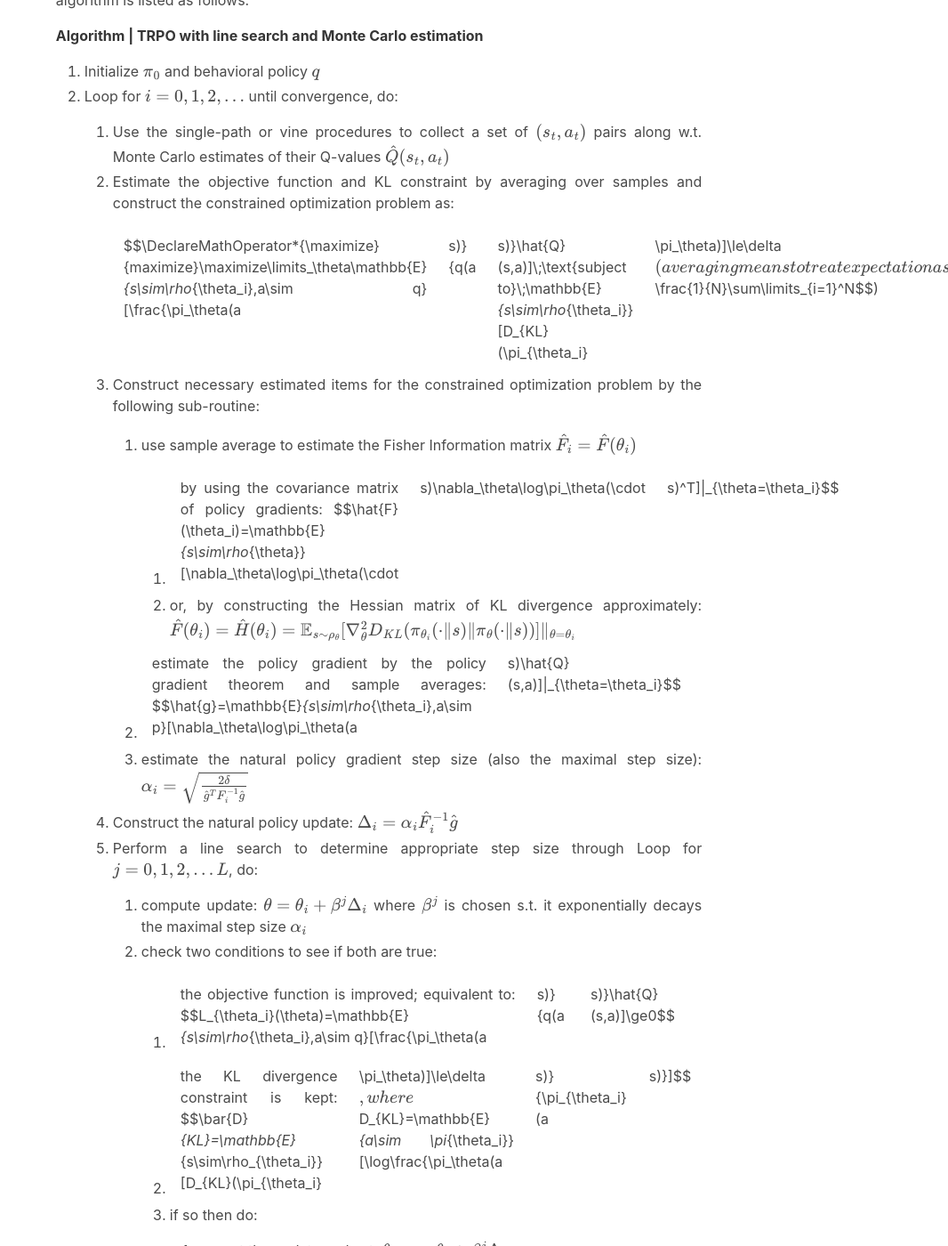
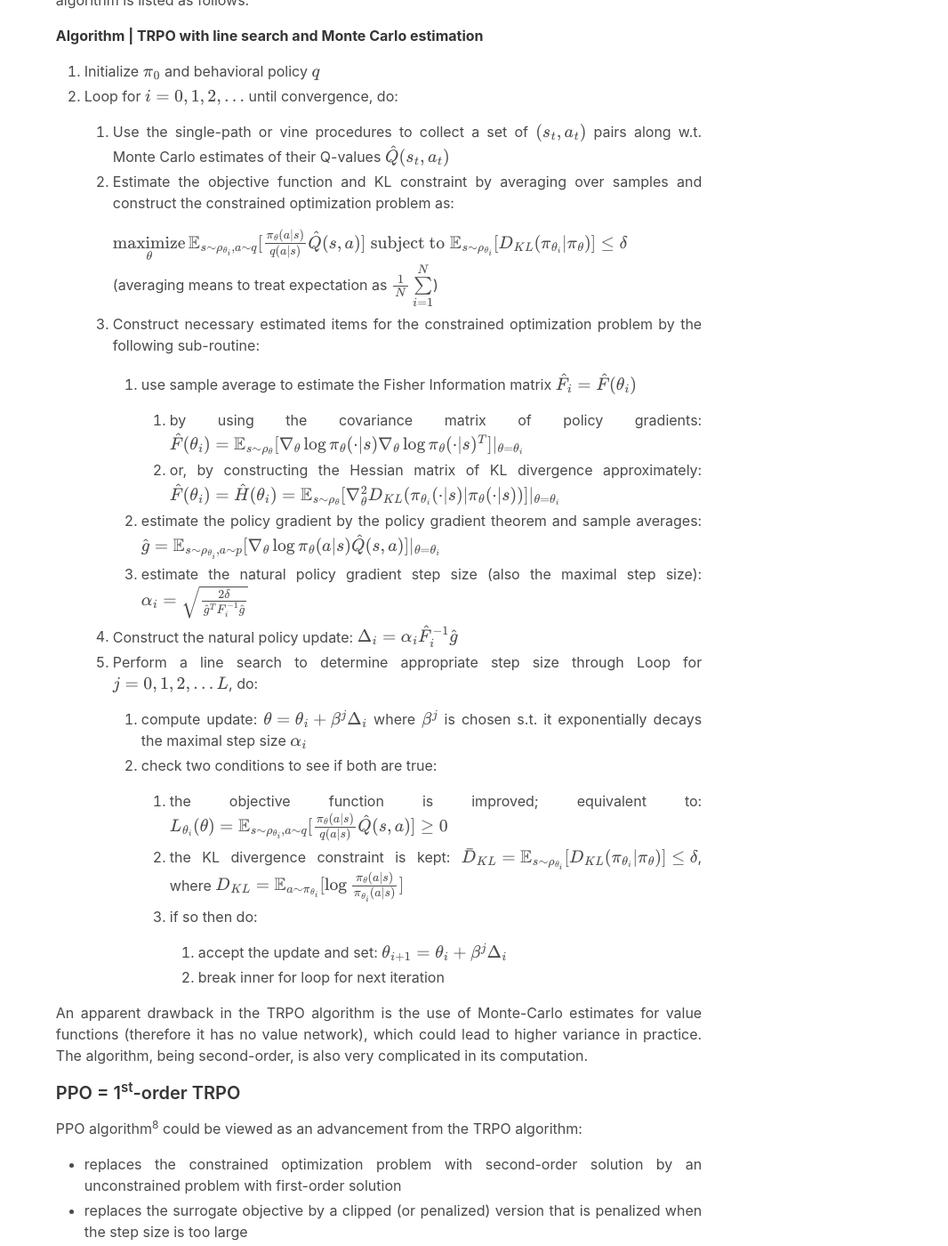
Before and after one commit to baihuaxie/baihuaxie.github.io, a Jekyll site: the page built from _posts/2020-09-02-A-Closer-Look-At-PPO-TRPO.md, in a window 1280 px wide and 1400 px high, scrolled down 6332 px. Shown: the whole window at 89% size, without its empty margins (214-1280 px from the left). Built offline with Jekyll 4.4.1, drawn with Linux system fonts in a browser that asks for light colours; formulas are drawn with MathJax 3; some of the changed text lies outside the part shown.

Commit message:
09/02: replace '|' in latex with '\vert'

```diff
--- a/_posts/2020-09-02-A-Closer-Look-At-PPO-TRPO.md
+++ b/_posts/2020-09-02-A-Closer-Look-At-PPO-TRPO.md
@@ -16,7 +16,7 @@ The notations are summarized in the following table:
 | ------------------------------------------------------- | :----------------------------------------------------------- |
 | $$s_t, a_t, r_t$$                                       | the **state** $$s$$, **action** $$a$$ and **reward** $$r$$ at current timestep $$t$$ |
 | $$\gamma$$                                              | **discount factor**                                          |
-| $$\pi_\theta(a_t\|s_t)$$                                 | the policy network parameterized by $$\theta$$ that approximates the stochastic **policy function** |
+| $$\pi_\theta(a_t \vert s_t)$$                           | the policy network parameterized by $$\theta$$ that approximates the stochastic **policy function** |
 | $$\hat{V}_\phi(s_t)$$                                   | the value network parameterized by $$\phi$$ that approximates the **state-value function** |
 | $$\hat{Q}(s_t,a_t)$$                                    | the estimated **action-value function**                      |
 | $$\hat{A}(s_t,a_t)$$                                    | the estimated **advantage function**                         |
@@ -29,7 +29,7 @@ The basic RL problem setting is assumed in the discussion. The agent has access
 Policy gradient algorithms are a leading class of model-free reinforcement learning methods. Compared to deep Q-learning<sup>3</sup>, another class of very successful value-based methods, policy gradients are considered to be more soundly grounded theoretically. The theories can be traced back to the ground-breaking work of Richard Sutton et al on the policy gradient theorem<sup>4</sup>, which provided a theoretical formula for the gradients w.r.t. parameters of the policy network. Its generalized form is as follows<sup>5</sup>:
 
 $$
-\hat{g}=\mathbb{E}_{s,a\sim\pi_\theta}[\sum\limits_{t=0}^\infty\Psi_t\nabla_\theta\log\pi_\theta(a_t|s_t)]
+\hat{g}=\mathbb{E}_{s,a\sim\pi_\theta}[\sum\limits_{t=0}^\infty\Psi_t\nabla_\theta\log\pi_\theta(a_t \vert s_t)]
 $$
 
 where $$\Psi_t$$ typically takes the form of a Q-value function, an advantage function, a TD-residual of value functions, or simply the sum of (discounted) rewards of the sampled trajectory, among other choices. Meanwhile, it is almost imperative in practice to subtract from $$\Psi_t$$ a baseline $$b_t$$, which is a function of the state $$s_t$$ at timestep $$t$$ (a natural choice would be the value function), in order to reduce the high variance of this gradient estimator. Evidently, this necessitates a value network to estimate the value function, in addition to a policy network in deep policy gradient methods. In practice, however, it is common to share the majority of the parameters for the two networks.
@@ -51,15 +51,15 @@ This train of thought led to the development of the natural policy gradient<sup>
 
 $$
 \DeclareMathOperator*{\argmax}{argmax}\\
-g\gets\argmax\limits_g J(\theta+g)\;\text{ subject to a constraint}\;D_{KL}[\pi_{\theta_{old}}|\pi_\theta]\le\delta
+g\gets\argmax\limits_g J(\theta+g)\;\text{ subject to a constraint}\;D_{KL}[\pi_{\theta_{old}} \vert \pi_\theta]\le\delta
 $$
 
-where the objective function is the same as before, and the constraint is now a KL divergence on the two policy functions, as parameterized by the parameters before and after the current update, respectively. The KL divergence is a measure of distance between two probability distributions $$P$$ and $$Q$$ such that $$D_{KL}[P\|Q]=\int\limits_{-\infty}^{+\infty}P(x)\log(\frac{P(x)}{Q(x)})dx$$.
+where the objective function is the same as before, and the constraint is now a KL divergence on the two policy functions, as parameterized by the parameters before and after the current update, respectively. The KL divergence is a measure of distance between two probability distributions $$P$$ and $$Q$$ such that $$D_{KL}[P \vert Q]=\int\limits_{-\infty}^{+\infty}P(x)\log(\frac{P(x)}{Q(x)})dx$$.
 
 How to solve this problem? A general methodology for constrained optimization problems with inequalities is the so called Karush-Kuhn-Tucker (KKT) method, which is a generalization from the classic Lagrangian Multiplier method. As a result, if taken a quadratic approximation, this KL divergence could be related to the Fisher Information Matrix (FIM) by:
 
 $$
-\mathbb{E}_{s,a\sim\pi_{\theta_{old}}}[\nabla_\theta^2 D_{KL}(\pi_{\theta_{old}}(\cdot\|s)||\pi_\theta(\cdot\|s))]\|_{\theta=\theta_{old}}=\mathbb{E}_{s,a\sim\pi_{\theta_{old}}}[\nabla_\theta\log\pi_\theta(\cdot|s)\nabla_\theta\log\pi_\theta(\cdot|s)^T]\|_{\theta=\theta_{old}}=F(\theta_{old})
+\mathbb{E}_{s,a\sim\pi_{\theta_{old}}}[\nabla_\theta^2 D_{KL}(\pi_{\theta_{old}}(\cdot \vert s) \vert \pi_\theta(\cdot \vert s))]\vert_{\theta=\theta_{old}}=\mathbb{E}_{s,a\sim\pi_{\theta_{old}}}[\nabla_\theta\log\pi_\theta(\cdot \vert s)\nabla_\theta\log\pi_\theta(\cdot \vert s)^T]\vert_{\theta=\theta_{old}}=F(\theta_{old})
 $$
 
 In other words, the Hessian matrix of the KL divergence is equal to the covariate matrix of the policy gradient, which in turn is the definition of the FIM. Any algorithm based on the natural policy gradient is thus second-order, as it is required to compute the FIM, which can become prohibitively expensive to do so for large state spaces. In practice, it is usually preferable to compute the Hessian rather than the covariate thanks to the conjugate gradient algorithm<sup>7</sup>, which allows using the FIM in subsequent gradient estimation without actually computing the entire second-order matrix.
@@ -80,7 +80,7 @@ Either the vanilla policy gradient theorem or the natural gradient theorem forms
 * The TRPO surrogate objective<sup>7</sup>:
 
   $$
-  L(\theta)^{TRPO}=\mathbb{E}_{s,a\sim\pi_{\theta_{old}}}[\frac{\pi_\theta(a|s)}{\pi_{\theta_{old}}(a|s)}\hat{Q}(s,a)]
+  L(\theta)^{TRPO}=\mathbb{E}_{s,a\sim\pi_{\theta_{old}}}[\frac{\pi_\theta(a \vert s)}{\pi_{\theta_{old}}(a \vert s)}\hat{Q}(s,a)]
   $$
 
   note that the Q-value function (as in original paper) could be replaced by the advantage function; this is the same surrogate as CPI<sup>11</sup>
@@ -96,7 +96,7 @@ Either the vanilla policy gradient theorem or the natural gradient theorem forms
 * The PPO-penalty surrogate objective<sup>8,9</sup>:
 
 $$
-L(\theta)^{PPO-PEN}=\mathbb{E}_{s,a\sim\pi_{\theta_{old}}}[\frac{\pi_\theta(a_t|s_t)}{\pi_{\theta_{old}}(a_t|s_t)}\hat{A}_t]-\lambda D_{KL}[\pi_{\theta_{old}}|\pi_{\theta}]
+L(\theta)^{PPO-PEN}=\mathbb{E}_{s,a\sim\pi_{\theta_{old}}}[\frac{\pi_\theta(a_t \vert s_t)}{\pi_{\theta_{old}}(a_t \vert s_t)}\hat{A}_t]-\lambda D_{KL}[\pi_{\theta_{old}} \vert \pi_{\theta}]
 $$
 
 **The gradient estimator.** For methods assuming the "true" (and implicit) value function as the objective, it is convenient to estimate policy gradient by either the vanilla policy gradient theorem or the more sophisticated natural policy gradient. Even with an explicit surrogate objective function, sometimes it is still difficult to express the policy gradient w.r.t. $$\theta$$ by simply taking $$\nabla_\theta L(\theta)$$, as an extra constraint (if exists) can complicate the solution. For instance, TRPO solves a KL-divergence constrained optimization problem, thus it still requires help from the natural policy gradient theorem to form its gradient estimator. On the other hand, by using a different surrogate function, PPO simultaneously removed the constraint altogether, thus for its unconstrained optimization problem, the gradient could be easily obtained directly from the surrogate.
@@ -149,14 +149,14 @@ The main idea behind TRPO<sup>7^</sup> is a re-formulation of the natural policy
 
    2. Estimate the objective function and KL constraint by averaging over samples and construct the constrained optimization problem as:
 
-      $$\DeclareMathOperator*{\maximize}{maximize}\maximize\limits_\theta\mathbb{E}_{s\sim\rho_{\theta_i},a\sim q}[\frac{\pi_\theta(a|s)}{q(a|s)}\hat{Q}(s,a)]\;\text{subject to}\;\mathbb{E}_{s\sim\rho_{\theta_i}}[D_{KL}(\pi_{\theta_i}|\pi_\theta)]\le\delta$$  (averaging means to treat expectation as $$\frac{1}{N}\sum\limits_{i=1}^N$$)
+      $$\DeclareMathOperator*{\maximize}{maximize}\maximize\limits_\theta\mathbb{E}_{s\sim\rho_{\theta_i},a\sim q}[\frac{\pi_\theta(a \vert s)}{q(a \vert s)}\hat{Q}(s,a)]\;\text{subject to}\;\mathbb{E}_{s\sim\rho_{\theta_i}}[D_{KL}(\pi_{\theta_i} \vert \pi_\theta)]\le\delta$$  (averaging means to treat expectation as $$\frac{1}{N}\sum\limits_{i=1}^N$$)
 
    3. Construct necessary estimated items for the constrained optimization problem by the following sub-routine:
 
       1. use sample average to estimate the Fisher Information matrix $$\hat{F}_i=\hat{F}(\theta_i)$$
-         1. by using the covariance matrix of policy gradients: $$\hat{F}(\theta_i)=\mathbb{E}_{s\sim\rho_{\theta}}[\nabla_\theta\log\pi_\theta(\cdot|s)\nabla_\theta\log\pi_\theta(\cdot|s)^T]\|_{\theta=\theta_i}$$
-         2. or, by constructing the Hessian matrix of KL divergence approximately: $$\hat{F}(\theta_i)=\hat{H}(\theta_i)=\mathbb{E}_{s\sim\rho_{\theta}}[\nabla_\theta^2 D_{KL}(\pi_{\theta_i}(\cdot\|s)\|\pi_\theta(\cdot\|s))]\|_{\theta=\theta_i}$$
-      2. estimate the policy gradient by the policy gradient theorem and sample averages: $$\hat{g}=\mathbb{E}_{s\sim\rho_{\theta_i},a\sim p}[\nabla_\theta\log\pi_\theta(a|s)\hat{Q}(s,a)]\|_{\theta=\theta_i}$$
+         1. by using the covariance matrix of policy gradients: $$\hat{F}(\theta_i)=\mathbb{E}_{s\sim\rho_{\theta}}[\nabla_\theta\log\pi_\theta(\cdot \vert s)\nabla_\theta\log\pi_\theta(\cdot \vert s)^T]\vert_{\theta=\theta_i}$$
+         2. or, by constructing the Hessian matrix of KL divergence approximately: $$\hat{F}(\theta_i)=\hat{H}(\theta_i)=\mathbb{E}_{s\sim\rho_{\theta}}[\nabla_\theta^2 D_{KL}(\pi_{\theta_i}(\cdot \vert s)\vert\pi_\theta(\cdot \vert s))]\vert_{\theta=\theta_i}$$
+      2. estimate the policy gradient by the policy gradient theorem and sample averages: $$\hat{g}=\mathbb{E}_{s\sim\rho_{\theta_i},a\sim p}[\nabla_\theta\log\pi_\theta(a \vert s)\hat{Q}(s,a)]\vert_{\theta=\theta_i}$$
       3. estimate the natural policy gradient step size (also the maximal step size): $$\alpha_i=\sqrt{\frac{2\delta}{\hat{g}^TF_i^{-1}\hat{g}}}$$
 
    4. Construct the natural policy update: $$\Delta_i=\alpha_i\hat{F}_i^{-1}\hat{g}$$
@@ -165,8 +165,8 @@ The main idea behind TRPO<sup>7^</sup> is a re-formulation of the natural policy
 
       1. compute update: $$\theta=\theta_i+\beta^j\Delta_i$$ where $$\beta^j$$ is chosen s.t. it exponentially decays the maximal step size $$\alpha_i$$
       2. check two conditions to see if both are true:
-         1. the objective function is improved; equivalent to: $$L_{\theta_i}(\theta)=\mathbb{E}_{s\sim\rho_{\theta_i},a\sim q}[\frac{\pi_\theta(a|s)}{q(a|s)}\hat{Q}(s,a)]\ge0$$
-         2. the KL divergence constraint is kept: $$\bar{D}_{KL}=\mathbb{E}_{s\sim\rho_{\theta_i}}[D_{KL}(\pi_{\theta_i}|\pi_\theta)]\le\delta$$, where $$D_{KL}=\mathbb{E}_{a\sim \pi_{\theta_i}}[\log\frac{\pi_\theta(a|s)}{\pi_{\theta_i}(a|s)}]$$
+         1. the objective function is improved; equivalent to: $$L_{\theta_i}(\theta)=\mathbb{E}_{s\sim\rho_{\theta_i},a\sim q}[\frac{\pi_\theta(a \vert s)}{q(a \vert s)}\hat{Q}(s,a)]\ge0$$
+         2. the KL divergence constraint is kept: $$\bar{D}_{KL}=\mathbb{E}_{s\sim\rho_{\theta_i}}[D_{KL}(\pi_{\theta_i} \vert \pi_\theta)]\le\delta$$, where $$D_{KL}=\mathbb{E}_{a\sim \pi_{\theta_i}}[\log\frac{\pi_\theta(a \vert s)}{\pi_{\theta_i}(a \vert s)}]$$
          3. if so then do:
             1. accept the update and set: $$\theta_{i+1}=\theta_i+\beta^j\Delta_i$$
             2. break inner for loop for next iteration
@@ -195,7 +195,7 @@ PPO algorithm<sup>8</sup> could be viewed as an advancement from the TRPO algori
 
    3. Loop until $$s_t$$=terminal state or $$t-t_{start}==T$$:
 
-      1. take action $$a_t$$ according to policy $$\pi(a_t\|s_t;\theta_i)$$ (on-policy)
+      1. take action $$a_t$$ according to policy $$\pi(a_t \vert s_t;\theta_i)$$ (on-policy)
       2. store reward $$r_t$$ and next state $$s_{t+1}$$
       3. increment $$t$$
 
@@ -207,9 +207,9 @@ PPO algorithm<sup>8</sup> could be viewed as an advancement from the TRPO algori
 
       (here $$\hat{\mathbb{E}_t}=\frac{1}{T}\sum\limits_{t=0}^{T-1}$$ is an approximation to the true expectation, $$\mathbb{E}_{s\sim\rho_{\theta_i},a\sim \pi_{\theta_i}}$$)
 
-      1. compute the clipped surrogate loss: $$L^{CLP}(\theta)=\hat{\mathbb{E}}_t[\min(\frac{\pi(a_t\|s_t;\theta)}{\pi(a_t\|s_t;\theta_i)}\hat{A}_t^{GAE(\gamma,\lambda)}, \text{clip}(\frac{\pi(a_t\|s_t;\theta)}{\pi(a_t\|s_t;\theta_i)}, 1-\epsilon,1+\epsilon)\hat{A}_t^{GAE(\gamma,\lambda)}]$$
-      2. compute the value function squared loss: $$L^{VF}(\theta)=\hat{\mathbb{E}}_t[(V(s_t;\theta_i)-\hat{V}(s_t))^2]$$, where $$\hat{V}(s_t)=\sum\limits_{l=0}^{T-1}\gamma^lr_{t+l}$$ is the estimate for value target
-      3. compute the entropy of policy function: $$S(\theta)=\hat{\mathbb{E}}_t[\pi(a_t|s_t;\theta)\log(\frac{1}{\pi(a_t|s_t;\theta)})]$$
+      1. compute the clipped surrogate loss: $$L^{CLP}(\theta)=\hat{\mathbb{E}}_t[\min(\frac{\pi(a_t \vert s_t;\theta)}{\pi(a_t \vert s_t;\theta_i)}\hat{A}_t^{GAE(\gamma,\lambda)}, \text{clip}(\frac{\pi(a_t \vert s_t;\theta)}{\pi(a_t \vert s_t;\theta_i)}, 1-\epsilon,1+\epsilon)\hat{A}_t^{GAE(\gamma,\lambda)}]$$
+      2. compute the value function squared loss: $$L^{VF}(\theta)=\hat{\mathbb{E}}_t[(V(s_t;\theta_i) - \hat{V}(s_t))^2]$$, where $$\hat{V}(s_t)=\sum\limits_{l=0}^{T-1}\gamma^lr_{t+l}$$ is the estimate for value target
+      3. compute the entropy of policy function: $$S(\theta)=\hat{\mathbb{E}}_t[\pi(a_t \vert s_t;\theta)\log(\frac{1}{\pi(a_t \vert s_t;\theta)})]$$
       4. construct the objective function as the weighted sum of the three terms: $$L(\theta)=L^{CLP}(\theta)-c_1L^{VF}(\theta)+c_2S(\theta)$$
 
    6. Update $$\theta$$ by a gradient-based optimizer (e.g., SGD, Adam) w.r.t. to $$L(\theta)$$; set $$\theta_{i+1}=\theta$$
```
